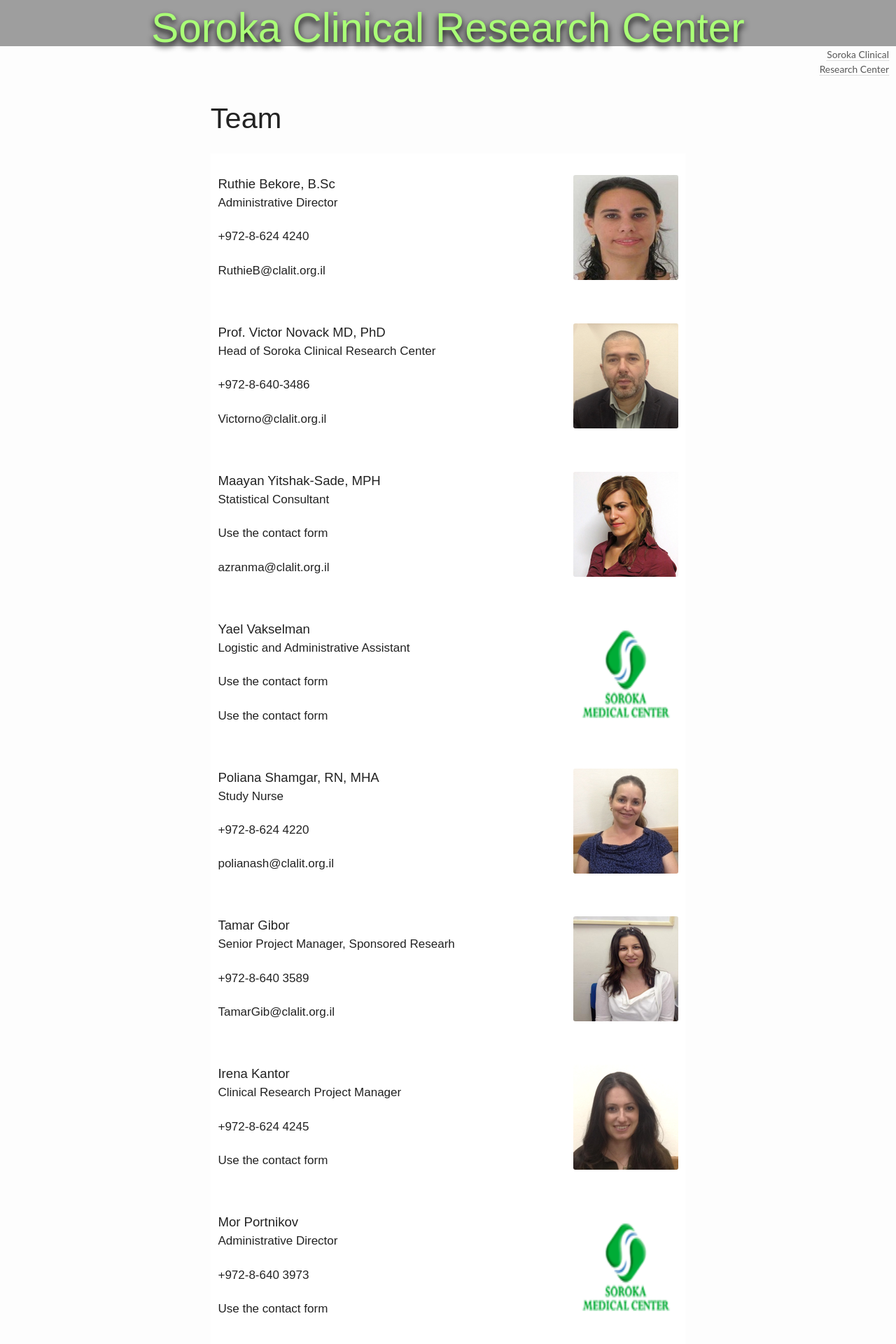
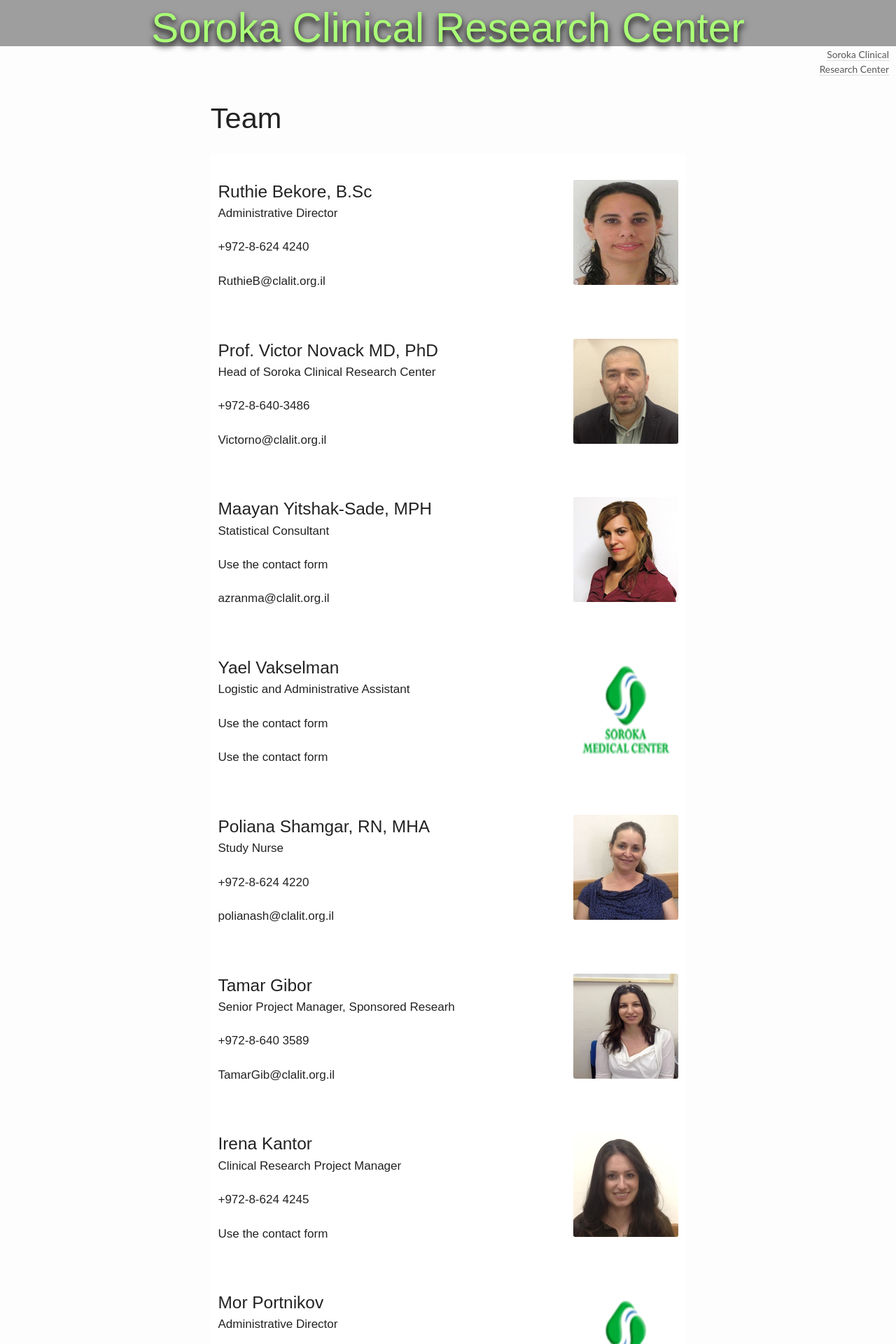
Before and after one commit to vsevkayf/OmarKhayyam, a Jekyll site: the page built from pages/team.html, in a window 1280 px wide. Shown: the part 317-2237 px from the top of the page at 70% size. Built offline with Jekyll 4.4.1, drawn with Linux system fonts in a browser that asks for light colours; nearby versions of some CDN libraries; some web fonts are replaced.

Commit message:
Update team.html

```diff
--- a/pages/team.html
+++ b/pages/team.html
@@ -19,7 +19,7 @@
       <table style="width:100%; border-style: hidden;margin-bottom: 0;">
         <tr>
           <td><img src="{{ site.urlimg }}team150x150/{{ member.pic }}.png" class="img-responsive img-circle" align="right" style="width: 150px;height: 150px;">
-              <a href="{{ member.url }}" target="_blank"><h4>{{ member.name }}</h4></a>
+              <a href="{{ member.url }}" target="_blank"><h4 style="font-size: 1.4375rem;">{{ member.name }}</h4></a>
               <p class="text-muted">{{ member.position }}</p>
               <p class="text-muted">{{ member.phone }}</p>
               <p class="text-muted">{{ member.email }}</p>
```
